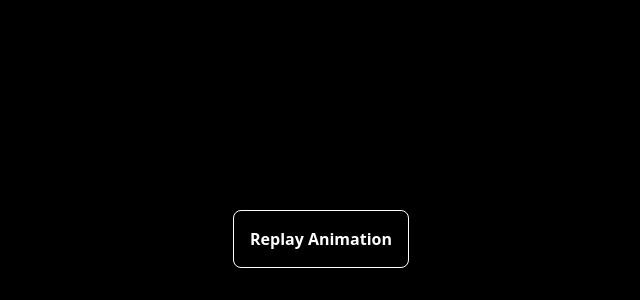
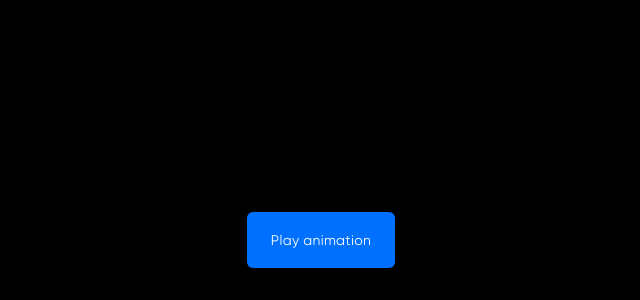
Before and after one commit to gauravsinhaweb/elevate-animation, a React (Vite) app: page / in a window 1280 px wide. Shown: the part 500-800 px from the top of the page, without its empty margins (319-959 px from the left). Built offline with nearby package versions, Linux system fonts and the light colour scheme.

Commit message:
style: play animation button and Gilroy font family

```diff
--- a/src/index.css
+++ b/src/index.css
@@ -1,9 +1,27 @@
+@font-face {
+  font-family: 'Gilroy';
+  src: url('./assets/fonts/Gilroy-Regular.woff2') format('woff2');
+  font-weight: 400;
+  font-style: normal;
+}
+
+@font-face {
+  font-family: 'Gilroy';
+  src: url('./assets/fonts/Gilroy-Bold.woff2') format('woff2');
+  font-weight: 700;
+  font-style: normal;
+}
+
 @import url("https://fonts.googleapis.com/css2?family=Montserrat:wght@400;600;700&display=swap");
 
 @tailwind base;
 @tailwind components;
 @tailwind utilities;
 
+body {
+  font-family: 'Gilroy', sans-serif;
+}
+
 @theme {
   --font-montserrat: "Montserrat", sans-serif;
 }
--- a/src/ui/ControlButton.jsx
+++ b/src/ui/ControlButton.jsx
@@ -1,10 +1,9 @@
 const ControlButton = ({ onClick }) => (
     <button
         onClick={onClick}
-        className="fixed cursor-pointer bottom-8 p-4 bg-black text-white rounded-lg flex items-center gap-3 shadow-lg border border-white "
-
+        className="fixed cursor-pointer bottom-8 px-6 py-[18px] bg-[#0070FF] text-white rounded-md flex items-center"
     >
-        <span className="text-base font-semibold">Replay Animation</span>
+        <span className="text-sm tracking-wide" style={{ fontFamily: 'Gilroy, sans-serif' }}>Play animation</span>
     </button>
 );
 
--- a/src/ui/IconDisplay.jsx
+++ b/src/ui/IconDisplay.jsx
@@ -2,7 +2,7 @@ import { motion } from "framer-motion";
 
 const IconDisplay = () => (
     <motion.svg
-        viewBox="0 0 340 340"
+        viewBox="0 0 170 170"
         className="w-24 h-24 mb-[2px] ml-[-1rem]"
         initial={{ opacity: 0, x: -80, scale: 0.2, rotate: -180 }}
         animate={{ opacity: 1, x: 0, scale: 1, rotate: 0 }}
@@ -14,7 +14,7 @@ const IconDisplay = () => (
     >
         <path
             className="sparkle"
-            d="M170 85 Q170 170 255 170 Q170 170 170 255 Q170 170 85 170 Q170 170 170 85 Z"
+            d="M85 0 Q85 85 170 85 Q85 85 85 170 Q85 85 0 85 Q85 85 85 0 Z"
             fill="white"
         />
     </motion.svg>
--- a/src/ui/TitleReveal.jsx
+++ b/src/ui/TitleReveal.jsx
@@ -2,7 +2,7 @@ import { motion } from "framer-motion";
 
 const TitleReveal = ({ show }) => (
     <motion.h2
-        className="text-gray-300 text-4xl font-medium tracking-[1.5rem] uppercase mt-12 font-montserrat"
+        className="text-gray-300 text-5xl font-medium tracking-[1.5rem] uppercase mt-12 font-montserrat"
         initial={{ opacity: 0, y: 20 }}
         animate={{ opacity: show ? 1 : 0, y: show ? 0 : 20 }}
         transition={{
```
Also changed, not shown: src/assets/fonts/Gilroy-Bold.woff2 (added), src/assets/fonts/Gilroy-Regular.woff2 (added).
